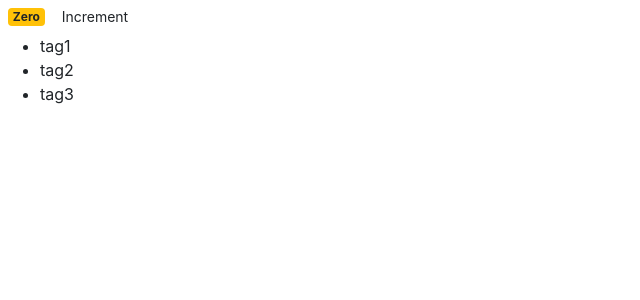
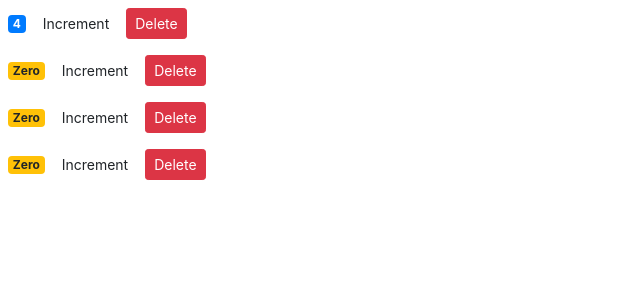
Before and after one commit to hakan-erdem-temiz/counter-app, a React (Create React App) app: page / in a window 1280 px wide. Shown: the top 300 px of the page, without its empty margins (0-640 px from the left). Built offline with nearby package versions, Linux system fonts and the light colour scheme.

Commit message:
Counter props and testing child props

```diff
--- a/src/components/counter.jsx
+++ b/src/components/counter.jsx
@@ -2,8 +2,7 @@ import React, { Component } from "react";
 
 class Counter extends Component {
   state = {
-    count: 0,
-    tags: ["tag1", "tag2", "tag3"]
+    value: this.props.counter.value
   };
 
   styles = {
@@ -11,29 +10,48 @@ class Counter extends Component {
     fontWeight: "bold"
   };
 
+  //   constructor() {
+  //     super();
+  //     this.handleIncrement = this.handleIncrement.bind(this);
+  //   }
+
+  handleIncrement = product => {
+    this.setState({ value: this.state.value + 1 });
+    console.log("Increment Clicked:", this.state.value);
+  };
+
   render() {
+    console.log(this.props.counter);
     return (
       <div>
         <span className={this.getBadgeClasses()}>{this.formatCount()}</span>
-        <button className="btn btn-secondry btn-sm">Increment</button>
-        <ul>
-          {this.state.tags.map(tag => (
-            <li key={tag}>{tag}</li>
-          ))}
-        </ul>
+        <button
+          onClick={() => this.handleIncrement("product")}
+          className="btn btn-secondry btn-sm"
+        >
+          Increment
+        </button>
+        {/* this.props.children   ??kapis??*/}
+
+        <button
+          onClick={() => this.props.onDelete(this.props.counter.id)}
+          className="btn btn-danger btn-sm m-2"
+        >
+          Delete
+        </button>
       </div>
     );
   }
 
   getBadgeClasses() {
     let classes = "badge m-2 badge-";
-    classes += this.state.count === 0 ? "warning" : "primary";
+    classes += this.state.value === 0 ? "warning" : "primary";
     return classes;
   }
 
   formatCount() {
-    const { count } = this.state;
-    return count === 0 ? "Zero" : count;
+    const { value } = this.state;
+    return value === 0 ? "Zero" : value;
   }
 }
 
--- /dev/null
+++ b/src/components/counters.jsx
@@ -0,0 +1,31 @@
+import React, { Component } from "react";
+import Counter from "./counter";
+
+class Counters extends Component {
+  state = {
+    counters: [
+      { id: 1, value: 4 },
+      { id: 2, value: 0 },
+      { id: 3, value: 0 },
+      { id: 4, value: 0 }
+    ]
+  };
+
+  onDelete = id => {
+    const counters = this.state.counters.filter(c => c.id !== id);
+    this.setState({ counters });
+  };
+
+  render() {
+    return (
+      <div>
+        {this.state.counters.map(co => (
+          <Counter key={co.id} onDelete={this.onDelete} counter={co} />
+        ))}
+        {/*<Counter<h1>Hello</h1> </Counter>*/}
+      </div>
+    );
+  }
+}
+
+export default Counters;
--- a/src/index.js
+++ b/src/index.js
@@ -1,12 +1,11 @@
 import React from "react";
 import ReactDOM from "react-dom";
 import "./index.css";
-import App from "./App";
 import * as serviceWorker from "./serviceWorker";
 import "bootstrap/dist/css/bootstrap.css";
-import Counter from "./components/counter";
+import Counters from "./components/counters";
 
-ReactDOM.render(<Counter />, document.getElementById("root"));
+ReactDOM.render(<Counters />, document.getElementById("root"));
 
 // If you want your app to work offline and load faster, you can change
 // unregister() to register() below. Note this comes with some pitfalls.
```
